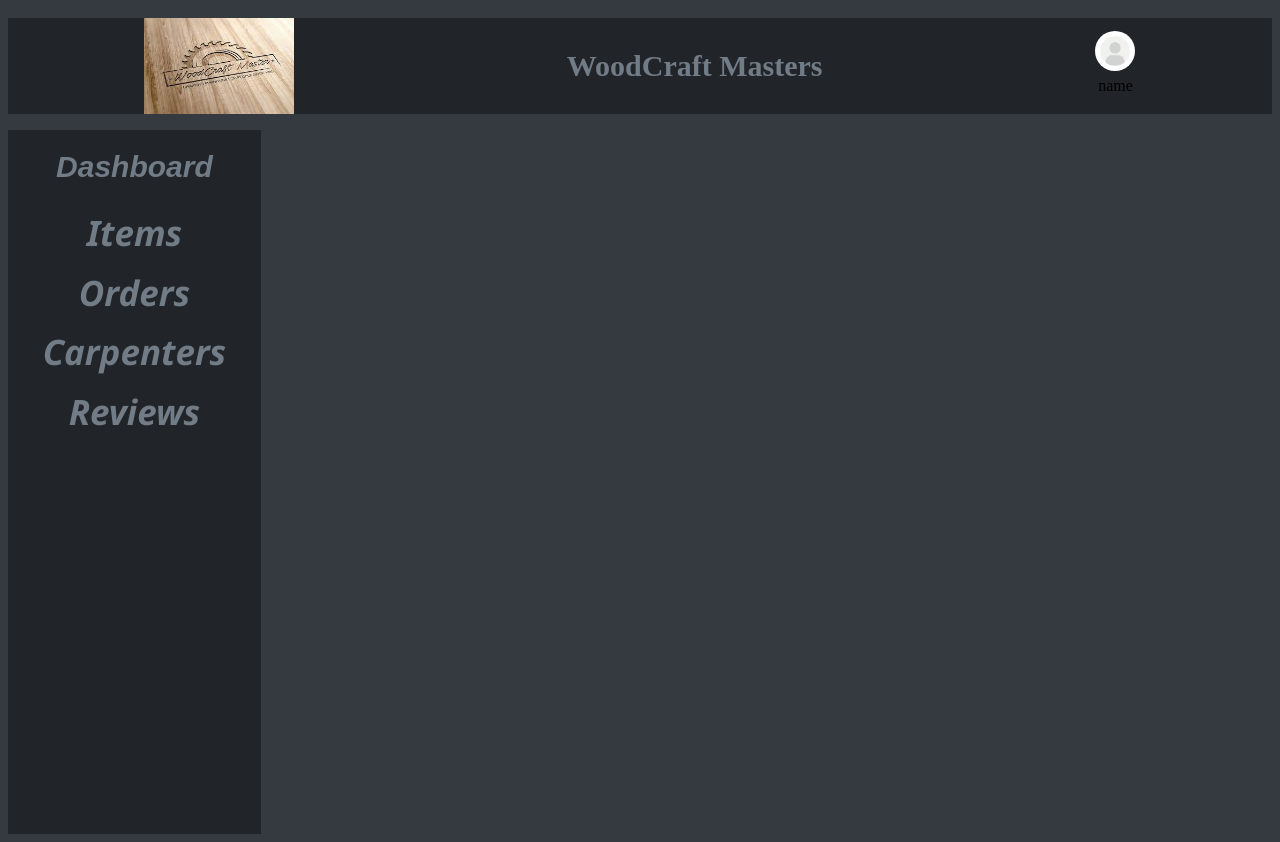
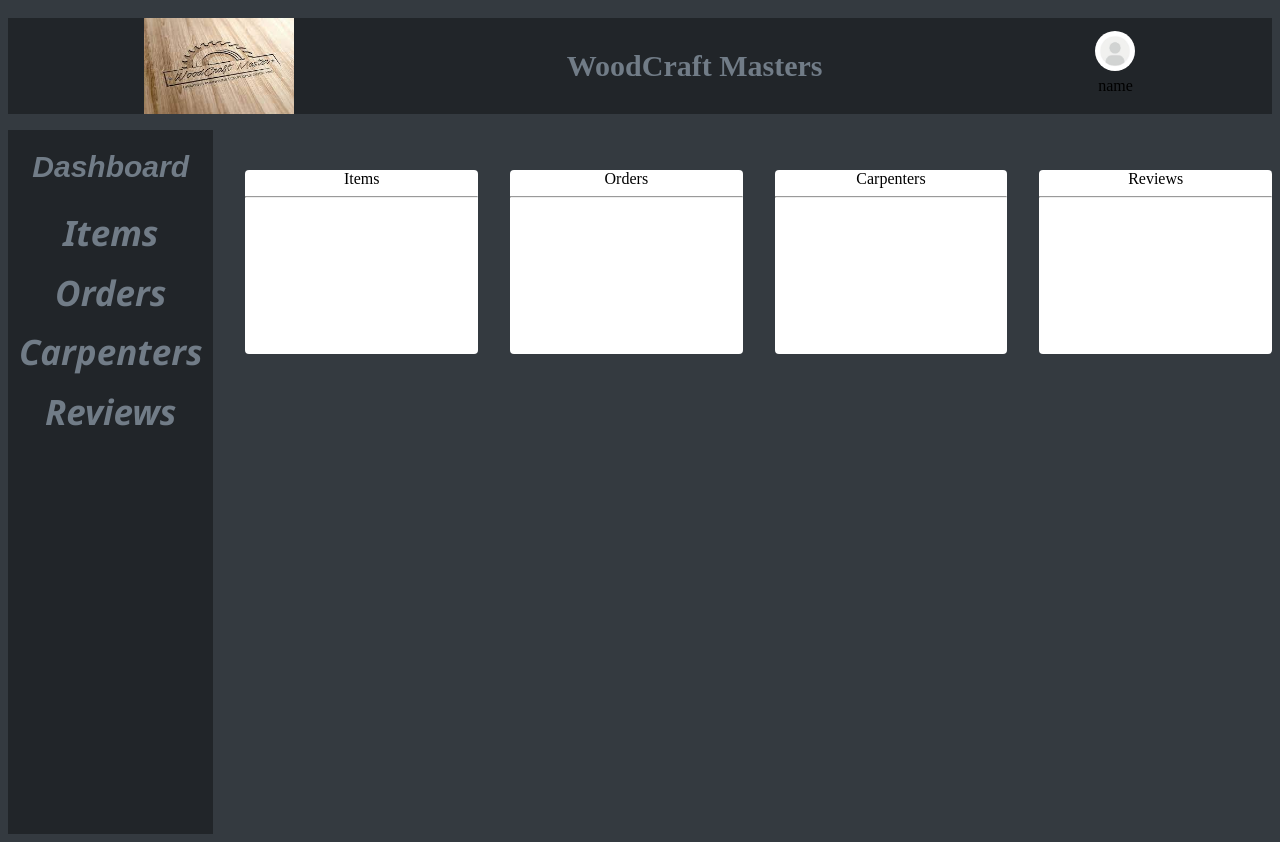
Before and after one commit to Ndigithe-john/CarpentryConnect, a React (Create React App) app in the folder frontend/: page /dashboard in a window 1280 px wide. Built offline with nearby package versions, Linux system fonts and the light colour scheme.

Commit message:
adding the containers in the main container

```diff
--- /dev/null
+++ b/frontend/src/components/DashBoardContainer.js
@@ -0,0 +1,10 @@
+const DashBoardContainer = ({ children }) => {
+  return (
+    <div className="dashboard_div_container">
+      {children}
+      <hr />
+    </div>
+  );
+};
+
+export default DashBoardContainer;
--- a/frontend/src/components/Dashboard.js
+++ b/frontend/src/components/Dashboard.js
@@ -2,7 +2,7 @@ import { useState } from "react";
 import NavBar from "./NavBar";
 
 import profile from "../assets/profile.jpg";
-
+import DashBoardContainer from "./DashBoardContainer";
 const Dashboard = () => {
   const [openItems, setOpenItems] = useState(false);
   const [openOrders, setOpenOrders] = useState(false);
@@ -53,7 +53,12 @@ const Dashboard = () => {
             <h3>Reviews</h3>
           </div>
         </div>
-        <div className="dashboard_main_container"></div>
+        <div className="dashboard_main_container">
+          <DashBoardContainer>Items</DashBoardContainer>
+          <DashBoardContainer>Orders</DashBoardContainer>
+          <DashBoardContainer>Carpenters</DashBoardContainer>
+          <DashBoardContainer>Reviews</DashBoardContainer>
+        </div>
       </div>
     </div>
   );
--- a/frontend/src/index.css
+++ b/frontend/src/index.css
@@ -160,6 +160,11 @@ body {
   margin-bottom: -10px;
 }
 .dashboard_main_container {
+  margin-top: 5vh;
+  width: 100%;
+  display: flex;
+  justify-content: space-around;
+  gap: 2em;
 }
 .about_items h3 {
   color: var(--color-text-dark);
@@ -191,3 +196,11 @@ body {
   margin-bottom: -5px;
   margin-top: 0.5em;
 }
+.dashboard_div_container {
+  background-color: white;
+  border-radius: 4px;
+  text-align: center;
+  width: 25%;
+  height: 23vh;
+  cursor: pointer;
+}
```
